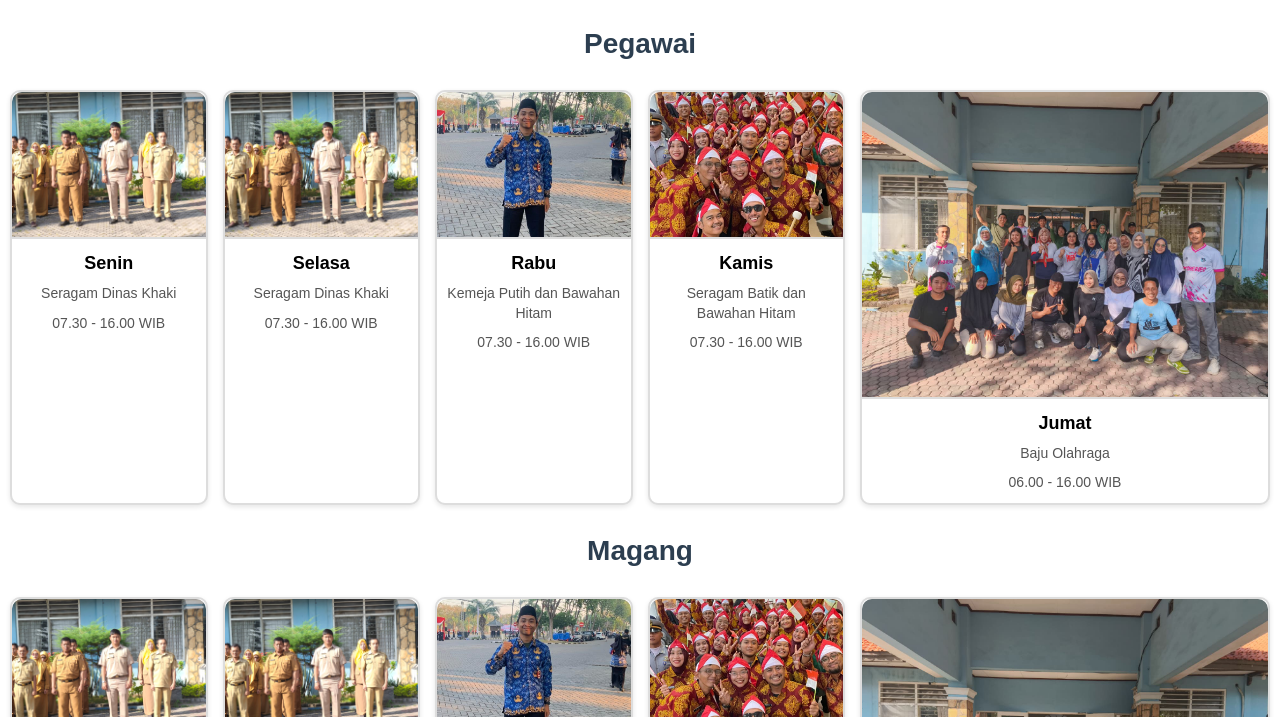
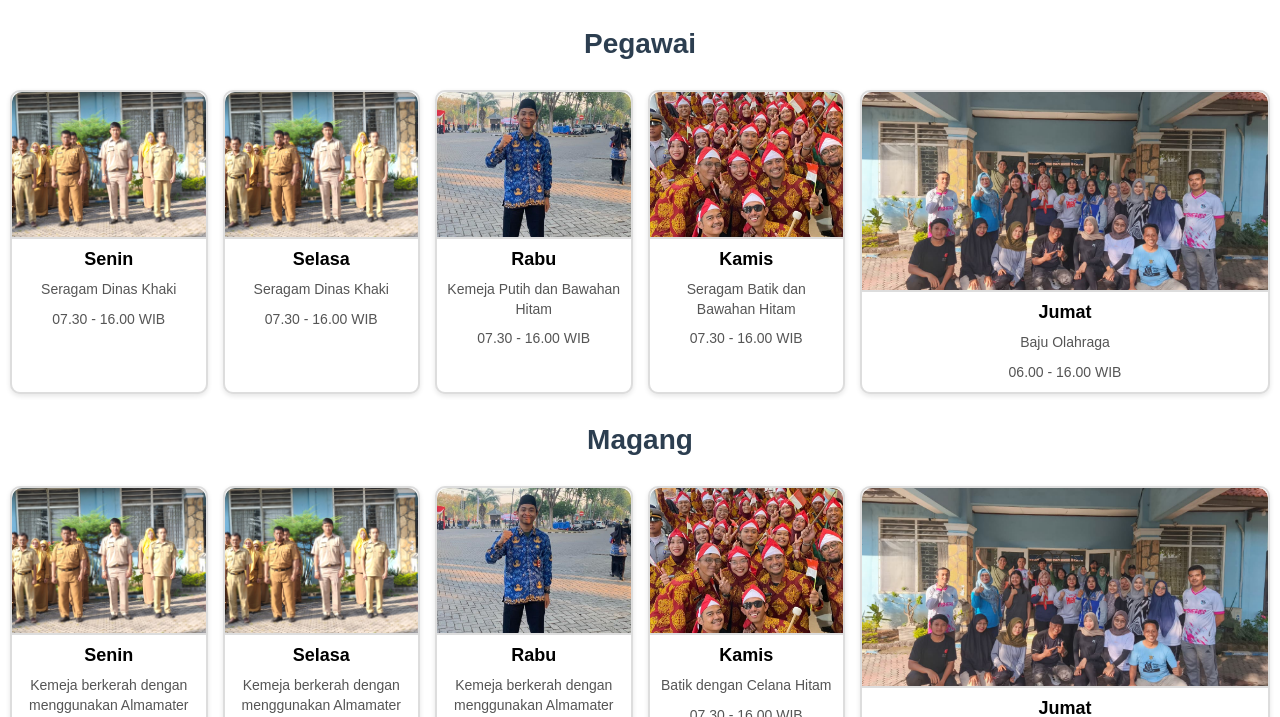
Before and after one commit to AFaizulAkbar/jadwal-seragam, a plain HTML site: page index.html in a window 1280 px wide. Shown: the part 83-800 px from the top of the page. Drawn offline with Linux system fonts and the light colour scheme.

Commit message:
Update style.css

```diff
--- a/css/style.css
+++ b/css/style.css
@@ -207,8 +207,11 @@ body {
 .Pegawai .jadwal .seragam img {
   width: 100%;
   height: auto;
+  max-height: 200px;
+  object-fit: cover;
   border-bottom: 2px solid #ddd;
   border-radius: 10px 10px 0 0;
+  display: block;
 }
 
 .Pegawai .jadwal .seragam .hari {
@@ -268,9 +271,12 @@ body {
 
 .Magang .jadwal .seragam img {
   width: 100%;
-  height: fit-content;
+  height: auto;
+  max-height: 200px;
+  object-fit: cover;
   border-bottom: 2px solid #ddd;
   border-radius: 10px 10px 0 0;
+  display: block;
 }
 
 .Magang .jadwal .seragam .hari {
```
